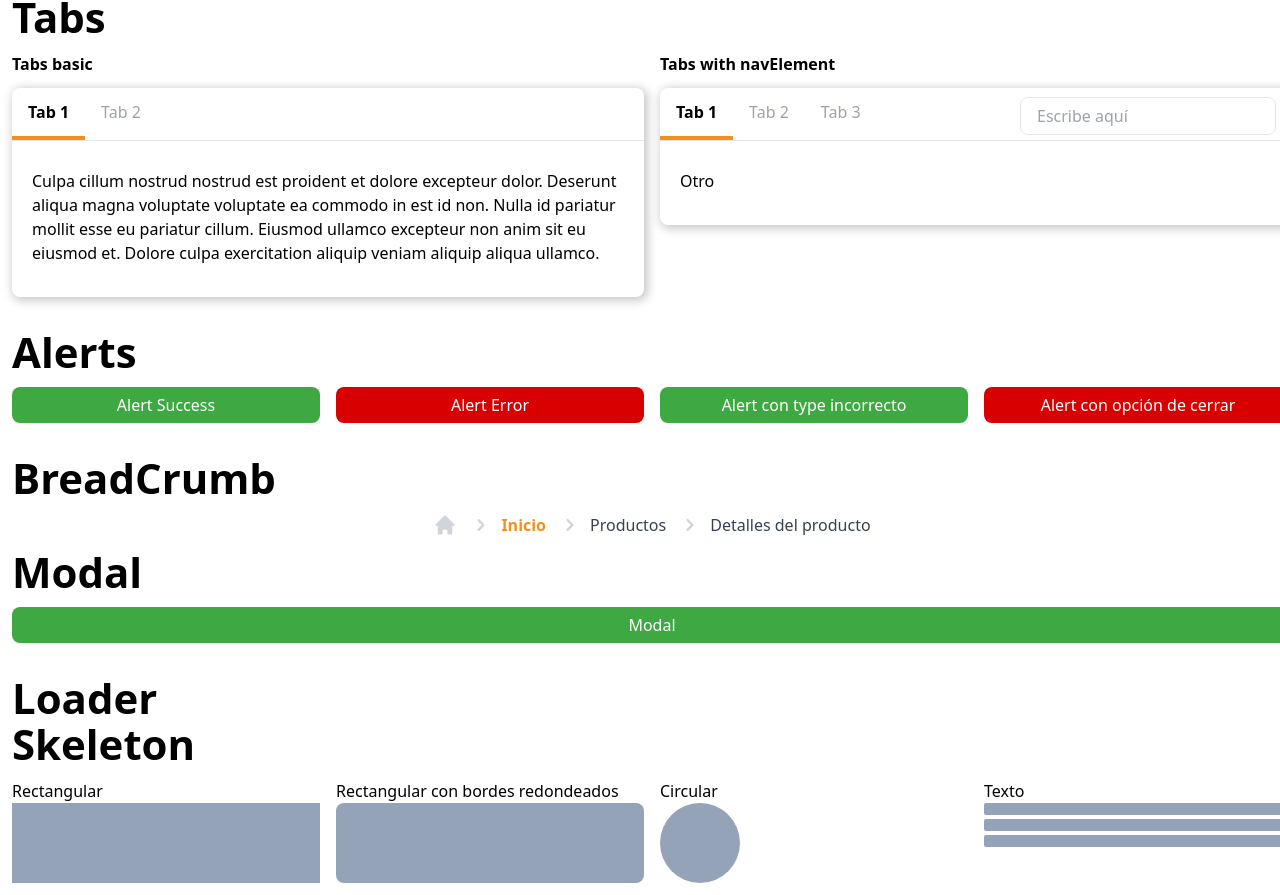
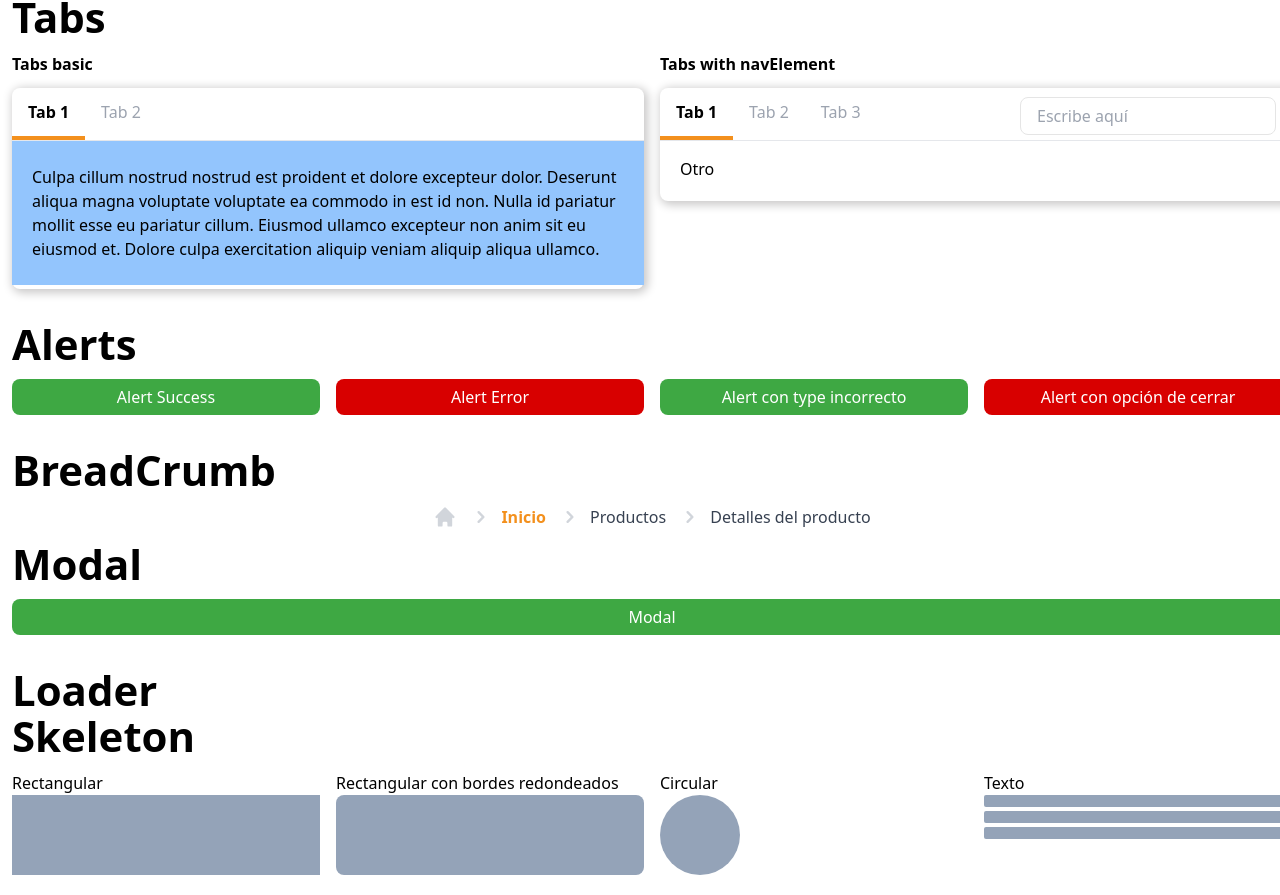
Before and after one commit to Imagine-CX/imaginecx-library, a React (Vite) app: page / in a window 1280 px wide. Shown: the part 2804-3699 px from the top of the page. Built offline with nearby package versions, Linux system fonts and the light colour scheme.

Commit message:
feat: add className to Tabs component

```diff
--- a/src/App.tsx
+++ b/src/App.tsx
@@ -465,6 +465,7 @@ function App() {
             ]}
             selectedItem={selectedItem1}
             setSelectedItem={setSelectedItem1}
+            className="icx-bg-blue-300 icx-py-2"
           />
         </div>
         <div>
--- a/src/components/Card/Tabs.tsx
+++ b/src/components/Card/Tabs.tsx
@@ -9,6 +9,7 @@ export interface ITabs {
   iconSmScreen?: ReactElement | ReactElement[] | string;
   selectedItem: number;
   setSelectedItem: Dispatch<SetStateAction<number>>;
+  className?: string;
 }
 
 export const Tabs = ({
@@ -18,6 +19,7 @@ export const Tabs = ({
   iconSmScreen,
   selectedItem,
   setSelectedItem,
+  className,
 }: ITabs): JSX.Element => {
   const filteredTabs = tabs.filter((item) => item !== null);
   const filteredContent = content.filter((item) => item !== null);
@@ -99,7 +101,7 @@ export const Tabs = ({
                 <li
                   key={index}
                   className={`icx-py-2 icx-border-b-4 ${
-                    +selectedItem === index
+                    selectedItem === index
                       ? 'icx-border-primary-400 icx-font-bold'
                       : 'icx-border-white icx-text-gray-400'
                   }`}
@@ -119,7 +121,7 @@ export const Tabs = ({
             <div className="icx-flex icx-items-center">{navElement}</div>
           </ul>
         </div>
-        <div className="icx-max-w-screen-xl icx-mx-auto icx-px-1 icx-py-3">
+        <div className={`icx-max-w-screen-xl icx-mx-auto icx-px-1 ${className ?? ''}`}>
           {filteredContent.map((item, index) => (
             <div
               key={index}
--- a/src/components/Forms/InputField.tsx
+++ b/src/components/Forms/InputField.tsx
@@ -51,7 +51,9 @@ export const InputField = ({
           {showIcon}
           <div className="ml-5">{showAction}</div>
           <input
-            className={`icx-w-full ${padding} ${paddingAction} icx-py-1.5 icx-rounded-lg icx-outline-none ${estiloInput} ${className}`}
+            className={`icx-w-full ${padding} ${paddingAction} icx-py-1.5 icx-rounded-lg icx-outline-none ${estiloInput} ${
+              className ?? ''
+            }`}
             id={title}
             required={required}
             disabled={disabled}
--- a/src/components/Forms/Radio.tsx
+++ b/src/components/Forms/Radio.tsx
@@ -30,7 +30,7 @@ export const Radio = forwardRef(
             htmlFor={id}
             className="icx-mt-2 icx-rounded-full icx-border icx-border-orange-400 icx-flex icx-w-4 icx-h-4"
           ></label>
-          <span className={`icx-font-imagine icx-pt-1 ${classNameLabel}`}>{text}</span>
+          <span className={`icx-font-imagine icx-pt-1 ${classNameLabel ?? ''}`}>{text}</span>
         </div>
       </>
     );
```
